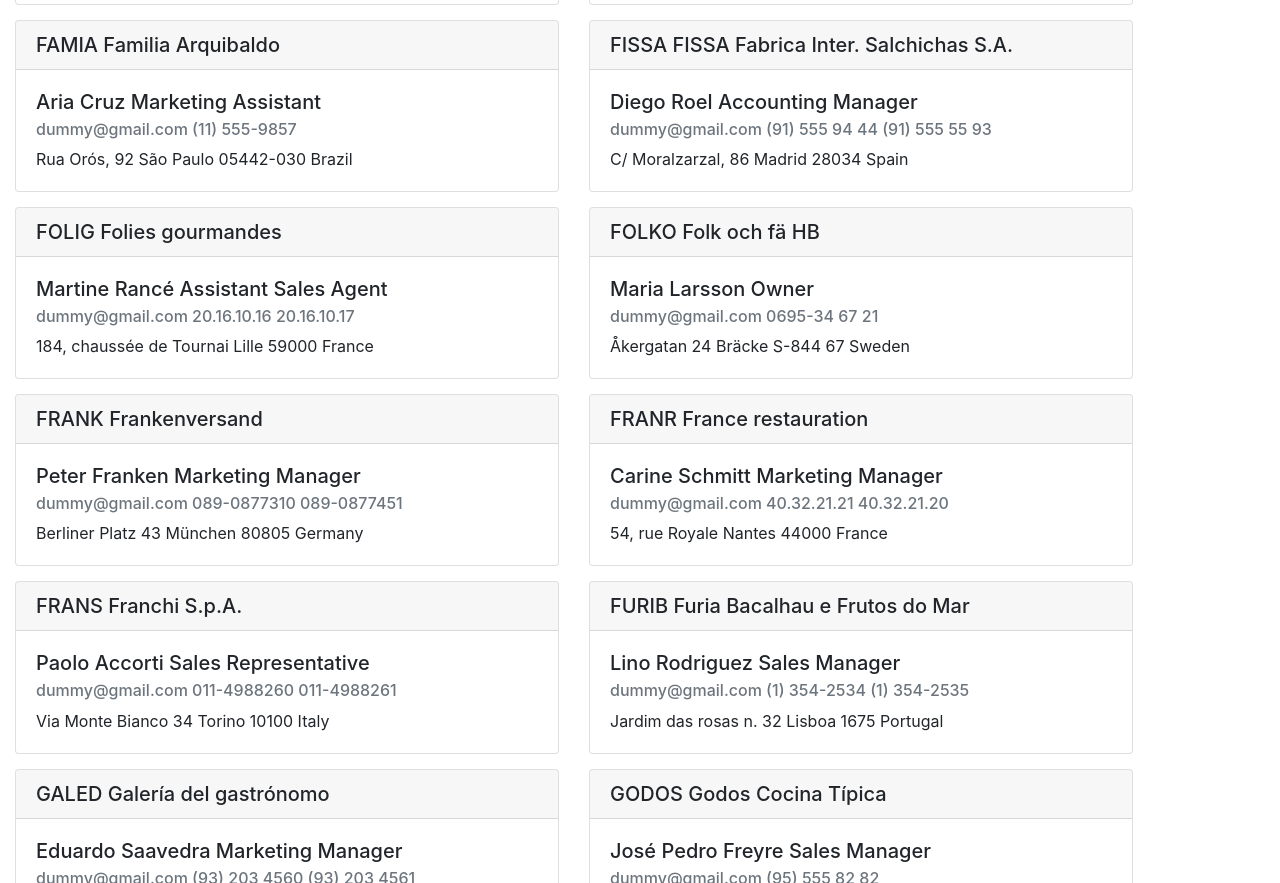
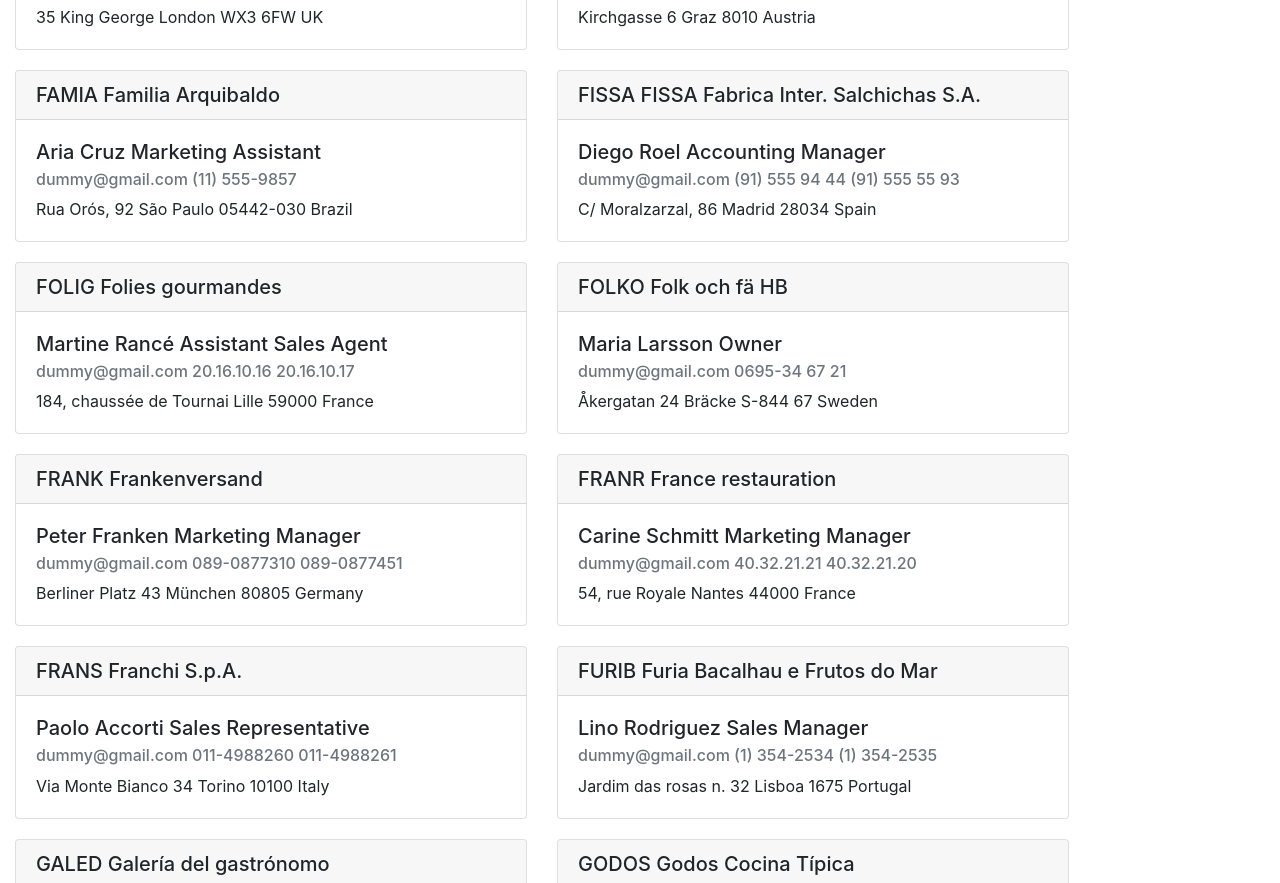
Before and after one commit to mbhimasani/Angular-Address-Book, a website: page app/index.html at #!/view2 in a window 1280 px wide. Shown: the part 1917-2800 px from the top of the page. Drawn offline with nearby package versions, Linux system fonts and the light colour scheme.

Commit message:
modified styles

```diff
--- a/app/index.html
+++ b/app/index.html
@@ -24,8 +24,6 @@
 
   <div ng-view></div>
 
-  <div>AngularJS seed app: v<span app-version></span></div>
-
   <!-- In production use:
   <script src="//ajax.googleapis.com/ajax/libs/angularjs/x.x.x/angular.min.js"></script>
   -->
--- a/app/view2/view2.html
+++ b/app/view2/view2.html
@@ -1,8 +1,8 @@
 <div class="container-fluid">
   <div class="row">
     <div ng-repeat="contact in contacts | orderBy:'CustomerID'">
-      <div class="col-sm" style="padding-bottom: 15px;">
-        <div  class="card" style="width: 34rem;">
+      <div class="col-sm" style="padding-bottom: 20px;">
+        <div  class="card" style="width: 32rem;">
           <h5 class="card-header">{{ contact.CustomerID }} {{ contact.CompanyName }}</h5>
           <div class="card-body">
             <h5 class="card-title">{{ contact.ContactName }} {{ contact.ContactTitle }}</h5>
```
